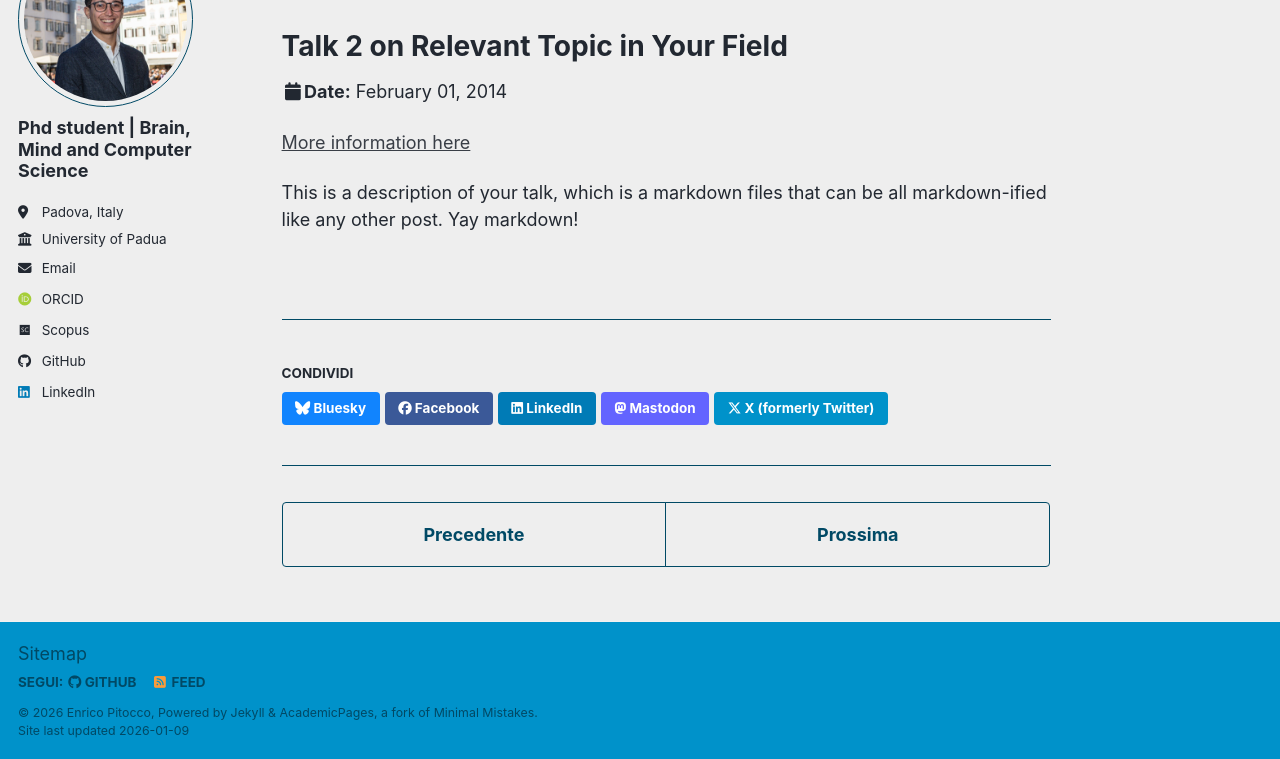
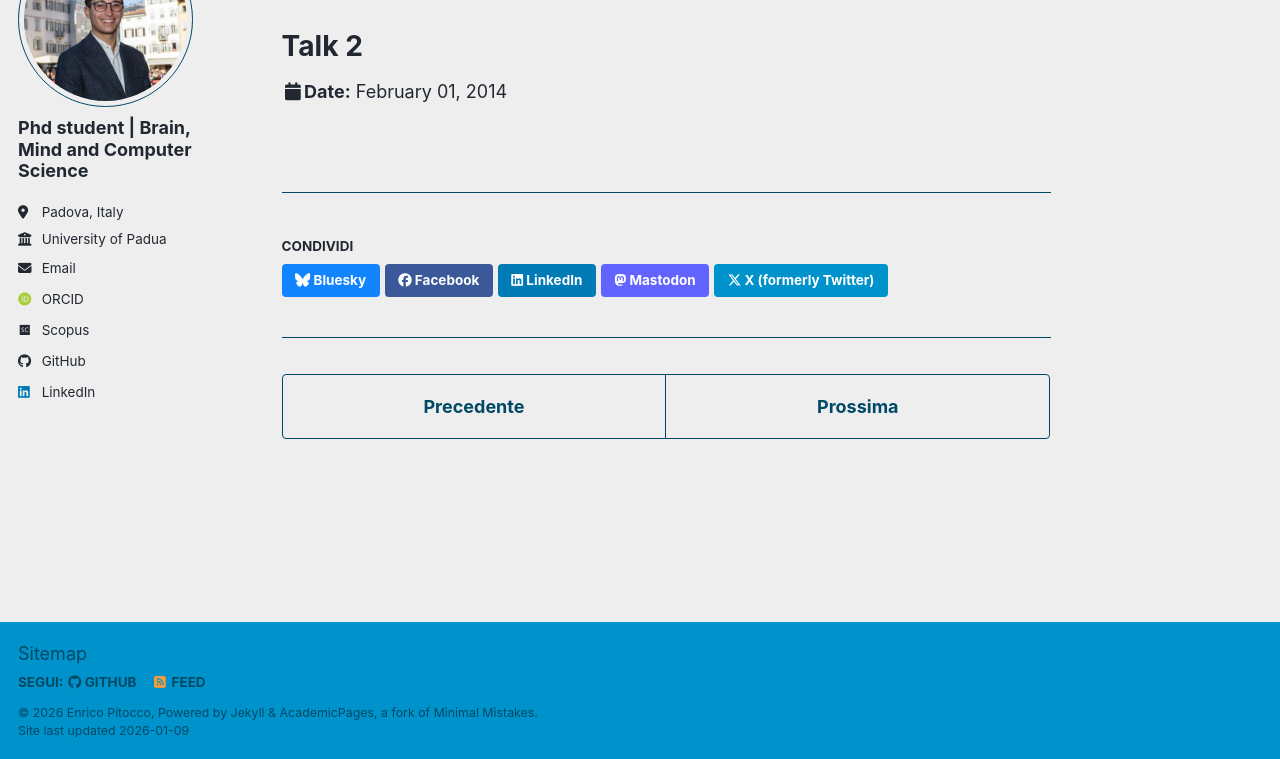
Before and after one commit to enricopitocco/enricopitocco.github.io, a Jekyll site: the page built from _talks/2014-02-01-talk-2.md, in a window 1280 px wide and 928 px high, cut to the strip 169-928 px from the top of the window. Built offline with Jekyll 4.4.1, drawn with Linux system fonts in a browser that asks for light colours; some web fonts are replaced; a script bundle is joined from its source files by our own code; library files that are not in the unit come from our copies.

Commit message:
Remove metadata from talk 2 markdown file
Removed metadata from the talk markdown file.

```diff
--- a/_talks/2014-02-01-talk-2.md
+++ b/_talks/2014-02-01-talk-2.md
@@ -1,13 +1,3 @@
----
-title: "Talk 2 on Relevant Topic in Your Field"
-collection: talks
-type: "Talk"
-permalink: /talks/2014-02-01-talk-2
-venue: "London School of Testing"
-date: 2014-02-01
-location: "London, UK"
 ---
 
-[More information here](http://example2.com)
-
-This is a description of your talk, which is a markdown files that can be all markdown-ified like any other post. Yay markdown!
+---
```
